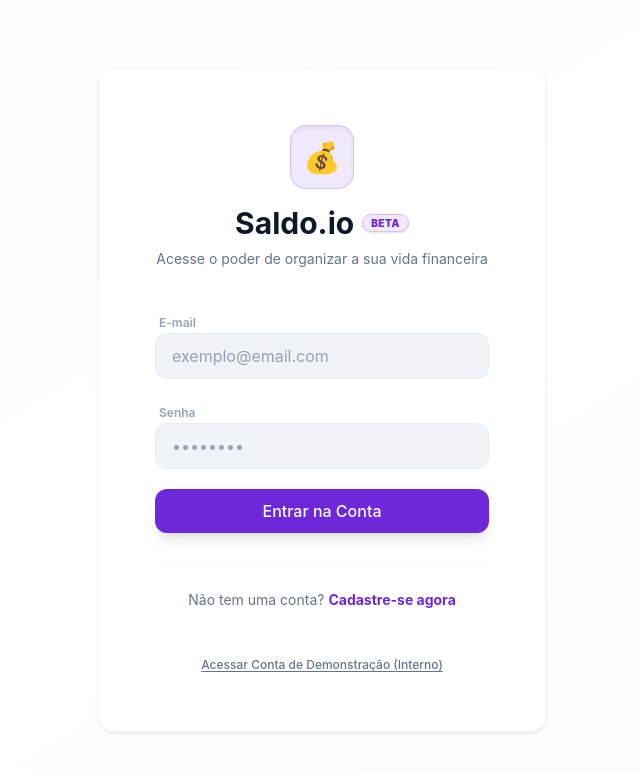
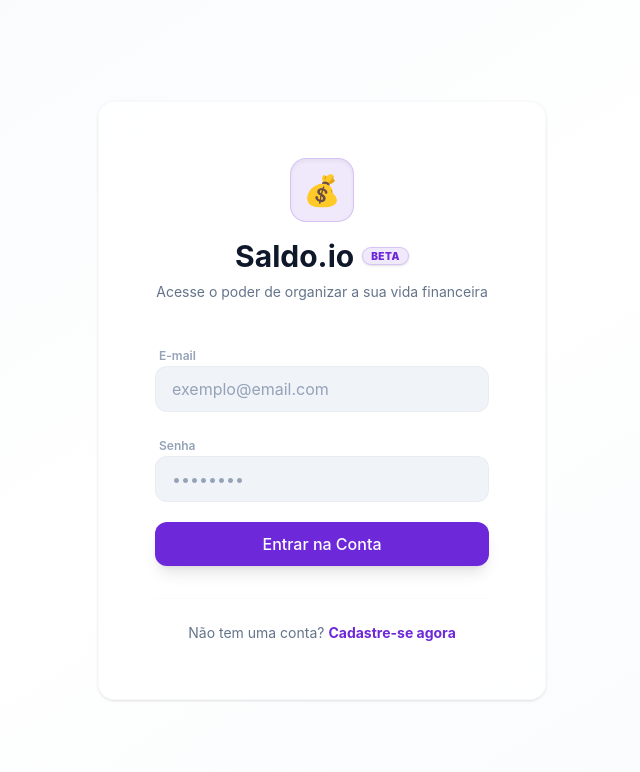
Before and after one commit to DEVJS2005/Saldo.io, a React (Vite) app: page /login in a window 1280 px wide. Shown: the top 772 px of the page, without its empty margins (318-958 px from the left). Built offline with nearby package versions, Linux system fonts and the light colour scheme; no server answers; the database is empty.

Commit message:
Update Login.jsx

```diff
--- a/src/pages/Login.jsx
+++ b/src/pages/Login.jsx
@@ -54,34 +54,6 @@ export default function Login() {
         }
     };
 
-    const handleDemoLogin = async () => {
-        setLoading(true);
-        try {
-            // 1. Log in with fixed demo credentials
-            const { error: signInError } = await signIn('teste@saldo.io', 'teste123');
-            if (signInError) {
-                // To display a nicer message if the admin hasn't created the user yet
-                throw new Error(t('auth.err_demo_not_setup'));
-            }
-
-            // 2. Clear old data and insert fresh demo data
-            const { error: rpcError } = await supabase.rpc('reset_test_account');
-
-            if (rpcError) {
-                console.error("Failed to reset test account data:", rpcError);
-                // We don't block login if reset fails, just log it. Data might be messy.
-            }
-
-            // 3. Navigate to dashboard
-            navigate('/');
-
-        } catch (err) {
-            console.error(err);
-            await alert(err.message || getErrorMessage(err, t), t('errors.title_error'), 'error');
-        } finally {
-            setLoading(false);
-        }
-    };
 
     return (
         <div className="flex items-center justify-center min-h-screen p-4 sm:p-6 bg-gradient-to-br from-[var(--bg-primary)] via-[var(--bg-secondary)] to-[var(--bg-primary)]">
@@ -135,17 +107,6 @@ export default function Login() {
                     </Link>
                 </div>
 
-                {/* Internal Demo Account Access */}
-                <div className="mt-6 pt-4 border-t border-[var(--border-color)]/10 text-center">
-                    <button
-                        type="button"
-                        onClick={handleDemoLogin}
-                        disabled={loading}
-                        className="text-xs text-[var(--text-secondary)] hover:text-[var(--primary)] font-medium underline underline-offset-2 transition-colors disabled:opacity-50"
-                    >
-                        {t('auth.demo_login')}
-                    </button>
-                </div>
             </Card>
         </div>
     );
```
